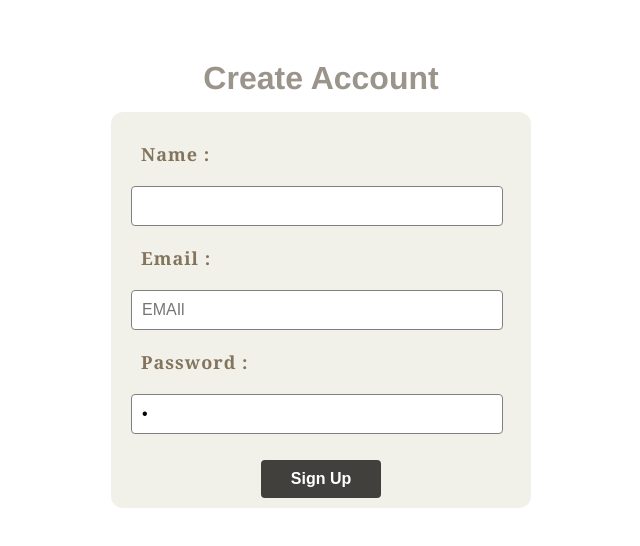
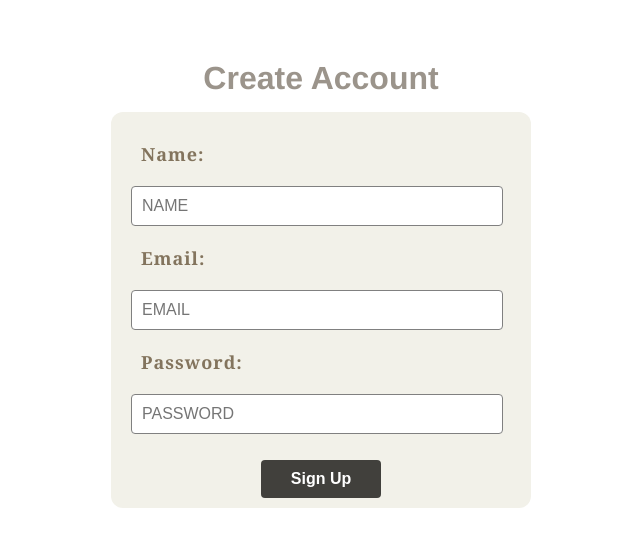
Before and after one commit to ZoyaRasheed/ecommerce, a Vue app: page / in a window 1280 px wide. Shown: the top 546 px of the page, without its empty margins (349-989 px from the left). Built offline with nearby package versions, Linux system fonts and the light colour scheme.

Commit message:
Corrected response

```diff
--- a/package.json
+++ b/package.json
@@ -11,7 +11,8 @@
     "axios": "^1.4.0",
     "core-js": "^3.8.3",
     "dotenv": "^16.1.3",
-    "vue": "^3.2.13"
+    "vue": "^3.2.13",
+    "vue3-toastify": "^0.1.11"
   },
   "devDependencies": {
     "@babel/core": "^7.12.16",
--- a/src/App.vue
+++ b/src/App.vue
@@ -9,6 +9,7 @@
 <script>
 // import HelloWorld from './components/HelloWorld.vue'
 import SignUp from './components/SignUp/SignUp.vue'
+
 
 export default {
   name: 'App',
--- a/src/components/SignUp/SignUp.vue
+++ b/src/components/SignUp/SignUp.vue
@@ -5,44 +5,52 @@
     <div class="container">
       <form @submit="signup" name="myForm" method="post">
         <div class="formDesign" id="name">
-          <label for="">Name : </label
-          ><input placeholder="NAME" v-model="name" type="text" />
+          <label for="">Name:</label>
+          <input placeholder="NAME" v-model="name" type="text" />
         </div>
         <div class="formDesign" id="email">
-          <label for="">Email : </label
-          ><input placeholder="EMAIl" v-model="email" type="email" />
+          <label for="">Email:</label>
+          <input placeholder="EMAIL" v-model="email" type="email" />
         </div>
         <div class="formDesign" id="password">
-          <label for="">Password :</label>
-          <input placeholder="PASSWORD" v-model="password"  type="password" />
+          <label for="">Password:</label>
+          <input placeholder="PASSWORD" v-model="password" type="password" />
         </div>
         <div class="formdesign submit">
-          <button class="button" value="submit">Sign Up</button>
+          <button class="button" type="submit">Sign Up</button>
         </div>
       </form>
     </div>
   </div>
 </template>
+
 <script>
-import axios from 'axios'
+import axios from 'axios';
+
+
 export default {
   name: "SignUp",
-    data(){
-        return{
-         name : ' ',
-         email : ' ',
-         password : ' ',
-        }
-    },
-  methods :{
-      signup(e){
-     e.preventDefault();
-     let result = axios.post('/api/v1/auth/signup',{
-        name : this.name,
-        email : this.email,
-        password : this.password
-     });
- console.log(result);
+  data() {
+    return {
+      name: '',
+      email: '',
+      password: ''
+    }
+  },
+  methods: {
+    signup(e) {
+      e.preventDefault();
+      axios.post('api/v1/auth/signup', {
+        name: this.name,
+        email: this.email,
+        password: this.password
+      }).then((response) => {
+        console.log(response.data);
+        // try to use toastify
+      }).catch((error) => {
+        console.error(error);
+        // try to use toastify
+      });
     }
   }
 };
--- a/src/main.js
+++ b/src/main.js
@@ -5,4 +5,5 @@ import axios from 'axios'
 
 axios.defaults.baseURL = "https://tlcbackend-production-22a0.up.railway.app/"
 
+
 createApp(App).mount('#app')
```
Also changed, not shown: 1 other file (tests, documents, lock files or other folders).
